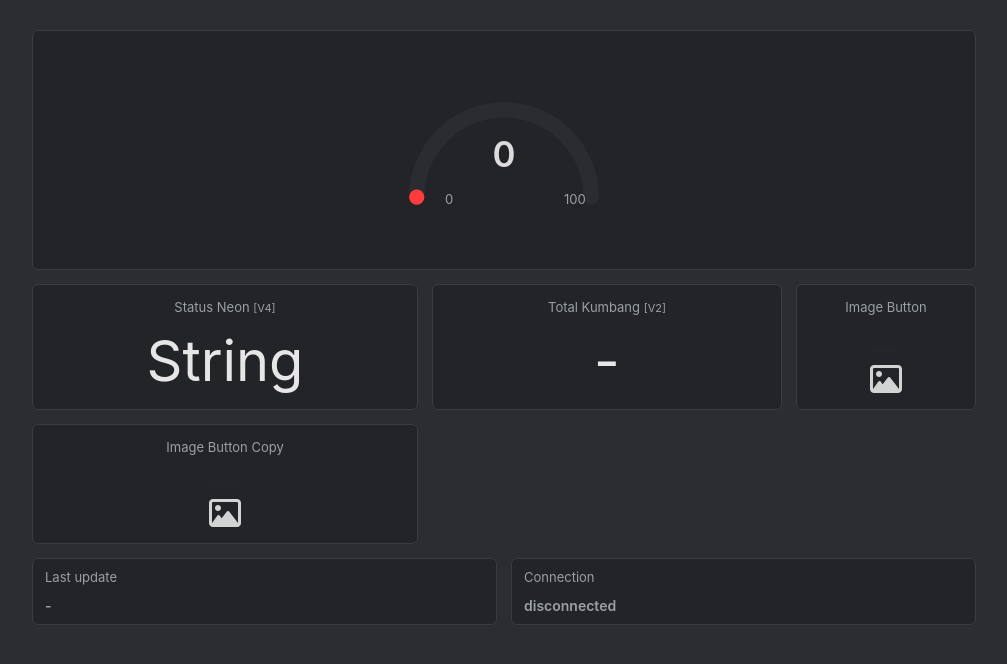
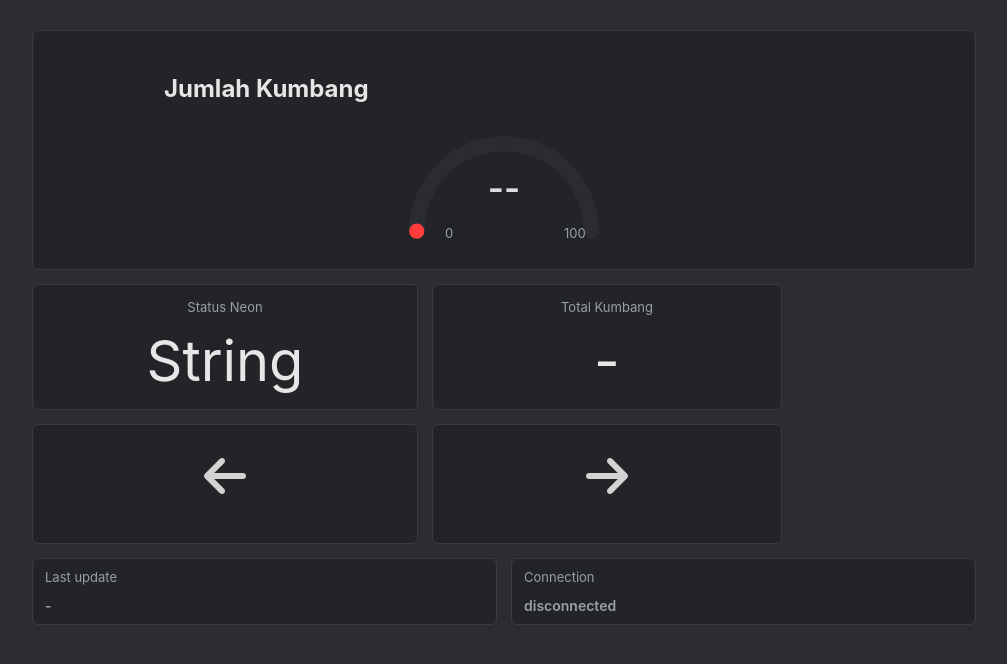
Before and after one commit to Fadlirmn/Pestrap, a plain HTML site: page index.html in a window 1280 px wide. Shown: the whole page, without its empty margins (136-1143 px from the left). Drawn offline with Linux system fonts and the light colour scheme; no server answers.

Commit message:
Update index.html

```diff
--- a/index.html
+++ b/index.html
@@ -11,9 +11,12 @@
 </head>
 <body>
   <div class="container">
+
+    <!-- Gauge Section -->
     <div class="row">
       <div class="card gauge-card">
         <div class="gauge-wrap">
+          <h2>Jumlah Kumbang</h2>
           <svg viewBox="0 0 200 110" class="gauge">
             <defs>
               <linearGradient id="g1" x1="0" x2="1">
@@ -30,23 +33,36 @@
           </svg>
         </div>
       </div>
+    </div>
+
+    <!-- Status & Total -->
+    <div class="row">
       <div class="card status-card">
-        <div class="card-title">Status Neon <span class="muted">[V4]</span></div>
+        <div class="card-title">Status Neon <span class="muted"></span></div>
         <div class="bigtext" id="statusNeon">String</div>
       </div>
       <div class="card total-card">
-        <div class="card-title">Total Kumbang <span class="muted">[V2]</span></div>
+        <div class="card-title">Total Kumbang <span class="muted"></span></div>
         <div class="bigtext" id="totalKumbang">-</div>
       </div>
-      <div class="card image-btn" id="imgBtn1">
-        <div class="card-title">Image Button</div>
-        <div class="img-area"><i class="fa-regular fa-image fa-2x"></i></div>
+    </div>
+
+    <!-- Image Buttons -->
+    <div class="row image-row">
+      <div class="card image-btn" id="btnLeft">
+        <div class="img-area">
+          <i class="fa-solid fa-arrow-left fa-3x"></i>
+        </div>
       </div>
-      <div class="card image-btn" id="imgBtn2">
-        <div class="card-title">Image Button Copy</div>
-        <div class="img-area"><i class="fa-regular fa-image fa-2x"></i></div>
+      <div class="card image-btn" id="btnRight">
+        <div class="img-area">
+          <i class="fa-solid fa-arrow-right fa-3x"></i>
+        </div>
       </div>
     </div>
+
+
+    <!-- Bottom Info -->
     <div class="row small-row">
       <div class="card small">
         <div class="card-title">Last update</div>
@@ -58,6 +74,7 @@
       </div>
     </div>
   </div>
+
   <script src="script.js"></script>
 </body>
 </html>
```
